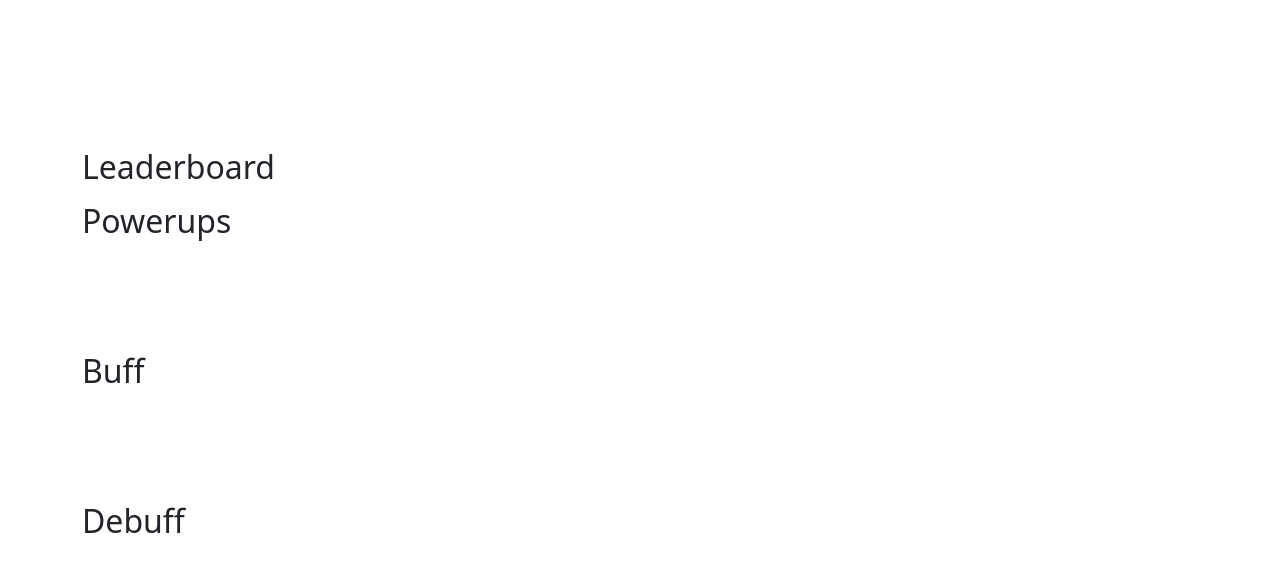
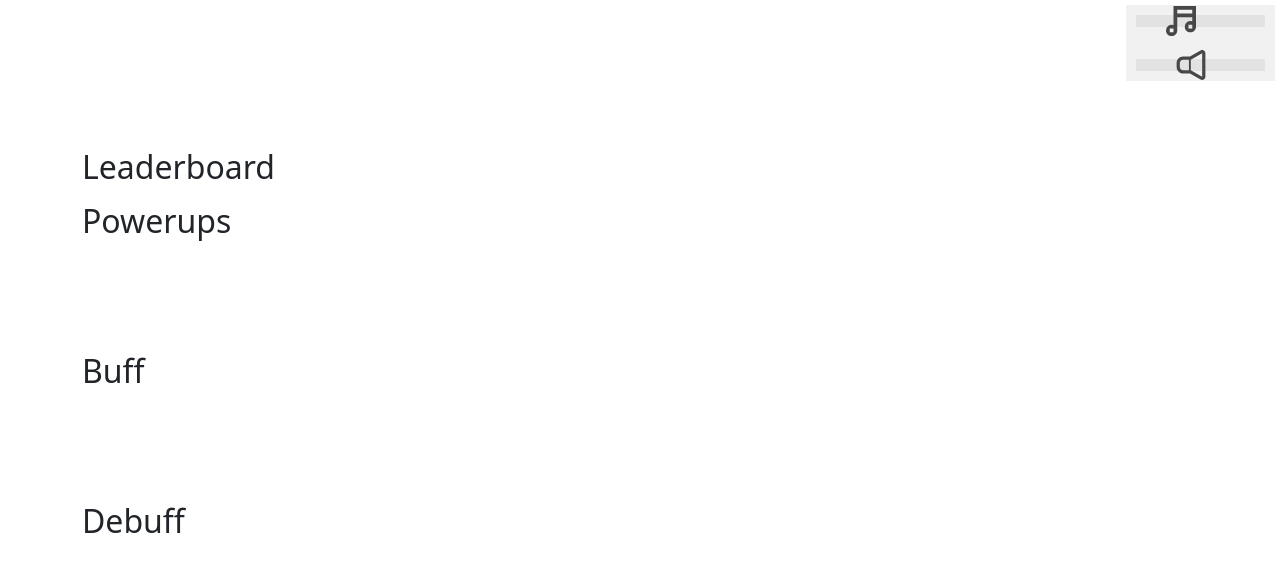
Before and after one commit to jonaslanzlinger/HSG-PACL-MultiplayerSnake, a plain HTML site: page frontend/index.html in a window 1280 px wide. Both pictures are taken after a click on the button "Start". Drawn offline with nearby package versions, Linux system fonts and the light colour scheme; no server answers.

Commit message:
ft/audio controls

```diff
--- a/frontend/gameAudio.js
+++ b/frontend/gameAudio.js
@@ -1,4 +1,7 @@
 class GameAudio {
+
+   sliderMusic = document.getElementById('slider-music');
+   sliderFx = document.getElementById('slider-fx');
 
    #music
    #gameOver
@@ -10,6 +13,7 @@ class GameAudio {
    #immune
    #inventoryError
    #snakeEater
+   #fxList
 
    constructor() {
 
@@ -22,6 +26,7 @@ class GameAudio {
 
       this.#gameOver = new Audio()
       this.#gameOver.src = '/assets/sounds/gameOver.m4a'
+      this.#fxList = [this.#gameOver];
 
       let appleSoundPaths = [
          '/assets/sounds/apple/apple1.m4a',
@@ -35,28 +40,46 @@ class GameAudio {
          let audio = new Audio()
          audio.src = path;
          this.#appleSoundList.push(audio);
+         this.#fxList.push(audio);
       });
 
       this.#pickup = new Audio()
       this.#pickup.src = '/assets/sounds/pickup.m4a'
+      this.#fxList.push(this.#pickup);
 
       this.#inverser = new Audio()
       this.#inverser.src = '/assets/sounds/inverser.m4a'
+      this.#fxList.push(this.#inverser);
 
       this.#star = new Audio()
       this.#star.src = '/assets/sounds/star.m4a'
+      this.#fxList.push(this.#star);
 
       this.#obstacle = new Audio()
       this.#obstacle.src = '/assets/sounds/obstacle.m4a'
+      this.#fxList.push(this.#obstacle);
 
       this.#immune = new Audio()
       this.#immune.src = '/assets/sounds/immune.m4a'
+      this.#fxList.push(this.#immune);
 
       this.#inventoryError = new Audio()
       this.#inventoryError.src = '/assets/sounds/inventoryError.m4a'
+      this.#fxList.push(this.#inventoryError);
 
       this.#snakeEater = new Audio()
       this.#snakeEater.src = '/assets/sounds/snakeEater.m4a'
+      this.#fxList.push(this.#snakeEater);
+
+      this.sliderMusic.addEventListener('input', () => {
+         this.#music.volume = this.sliderMusic.value / 100;
+      });
+
+      this.sliderFx.addEventListener('input', () => {
+         this.#fxList.forEach(fx => {
+            fx.volume = this.sliderFx.value / 100;
+         });
+      });
    }
 
    playMusic() {
--- a/frontend/index.html
+++ b/frontend/index.html
@@ -1,13 +1,12 @@
 <!DOCTYPE html>
 <html lang="en">
+
 <head>
    <meta charset="UTF-8" />
    <meta name="viewport" content="width=device-width, initial-scale=1.0" />
    <link rel="stylesheet" href="./style.css" />
-    <link
-      href="https://cdn.jsdelivr.net/npm/bootstrap@5.3.1/dist/css/bootstrap.min.css"
-      rel="stylesheet"
-    />
+   <link href="https://cdn.jsdelivr.net/npm/bootstrap@5.3.1/dist/css/bootstrap.min.css"
+      rel="stylesheet" />
    <script src="/socket.io/socket.io.js"></script>
    <title>HSG-PACL-MultiplayerSnake</title>
 </head>
@@ -59,21 +58,21 @@
                </div>
                <div class="grid-item-icon">
                   <kbd>1</kbd>
-                  <img src="/assets/star.svg" class="control-img"/>
+                  <img src="/assets/star.svg" class="control-img" />
                </div>
                <div class="grid-item">
                   <p>Star Powerup: Invulnerability for 5 seconds</p>
                </div>
                <div class="grid-item-icon">
                   <kbd>2</kbd>
-                  <img src="/assets/inverser.svg" class="control-img"/>
+                  <img src="/assets/inverser.svg" class="control-img" />
                </div>
                <div class="grid-item">
                   <p>Inverser Powerup: Controls of other players are inversed for 5 seconds</p>
                </div>
                <div class="grid-item-icon">
                   <kbd>3</kbd>
-                  <img src="/assets/snake_eater.svg" class="control-img"/>
+                  <img src="/assets/snake_eater.svg" class="control-img" />
                </div>
                <div class="grid-item">
                   <p>Snake Eater Powerup: Other snakes can be eaten for 5 seconds</p>
@@ -84,9 +83,13 @@
    </section>
 
    <section id="game">
-      <div
-        class="container vh-100 d-flex justify-content-center align-items-center"
-      >
+      <div class="container vh-100 d-flex justify-content-center align-items-center">
+
+         <div id="audio-controls">
+            <input type="range" id="slider-music" min="0" max="100" value="30" step="5" />
+            <input type="range" id="slider-fx" min="0" max="100" value="40" step="5" />
+         </div>
+
          <div class="stats-container" id="stats">
             <div class="leaderboard-container" id="leaderboard">
                <h2>Leaderboard</h2>
@@ -109,9 +112,7 @@
             </div>
          </div>
 
-        <div
-          class="container vh-100 d-flex justify-content-center align-items-center"
-        >
+         <div class="container vh-100 d-flex justify-content-center align-items-center">
             <canvas id="canvas"></canvas>
          </div>
       </div>
@@ -125,4 +126,5 @@
 <script src="./leaderboard.js"></script>
 <script src="./powerups.js"></script>
 <script src="./buff-debuff.js"></script>
+
 </html>
--- a/frontend/style.css
+++ b/frontend/style.css
@@ -1,3 +1,44 @@
+#audio-controls {
+  position: absolute;
+  top: 5px;
+  right: 5px;
+  display: flex;
+  flex-direction: column;
+  background-color: #f1f1f1;
+  padding: 10px;
+  gap: 2rem;
+}
+
+input[type=range] {
+  -webkit-appearance: none;
+  width: 100%;
+  height: 12px;
+  background: #ddd;
+  outline: none;
+  opacity: 0.7;
+  transition: opacity .2s;
+}
+
+#slider-music::-webkit-slider-thumb {
+  -webkit-appearance: none;
+  appearance: none;
+  width: 30px;
+  height: 30px;
+  background: url('./assets/audio-icon.svg') no-repeat center center;
+  background-size: cover;
+  cursor: pointer;
+}
+
+#slider-fx::-webkit-slider-thumb {
+  -webkit-appearance: none;
+  appearance: none;
+  width: 30px;
+  height: 30px;
+  background: url('./assets/audiofx-icon.svg') no-repeat center center;
+  background-size: cover;
+  cursor: pointer;
+}
+
 #final-score-value {
   display: none;
 }
@@ -65,24 +106,29 @@
   font-size: 10pt;
   flex-grow: 1;
 }
+
 .powerup-container {
   height: 150px;
 }
+
 .powerup-container img {
   height: 25px;
   width: auto;
 }
+
 .powerup-container div {
   display: flex;
   justify-content: left;
   width: 50px;
   height: 25px;
 }
+
 .leaderboard-container {
   justify-content: left;
 }
-.stats-container {
-}
+
+.stats-container {}
+
 .grid-container {
   padding-top: 25px;
   width: 75vh;
@@ -90,6 +136,7 @@
   grid-template-columns: 100px 1fr;
   grid-gap: 10px;
 }
+
 .grid-item {
   background-color: #ddd;
   padding: 20px;
@@ -97,6 +144,7 @@
   font-size: 20px;
   text-align: left;
 }
+
 .grid-item-icon {
   background-color: #ddd;
   padding: 20px;
@@ -105,9 +153,11 @@
   text-align: center;
   width: 100px;
 }
+
 .control-img {
   height: 30px;
 }
+
 .login-container {
   display: flex;
   flex-direction: column;
@@ -116,6 +166,7 @@
   text-align: center;
   height: 100vh;
 }
+
 .gap {
   height: 100px;
 }
```
Also changed, not shown: frontend/assets/audio-icon.svg (added), frontend/assets/audiofx-icon.svg (added). Lines whose indentation alone changed are shown as unchanged.
